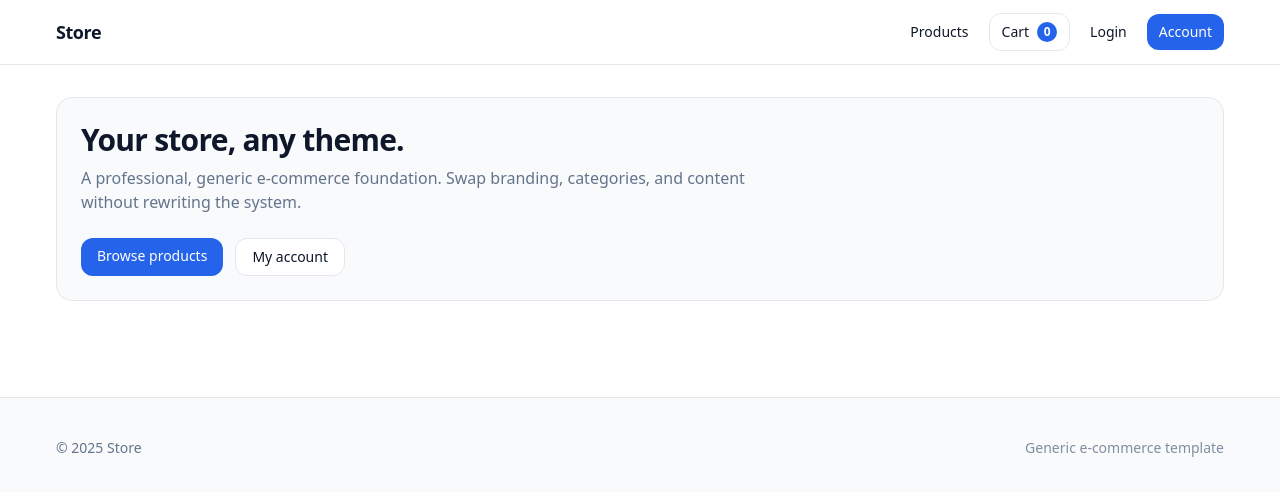
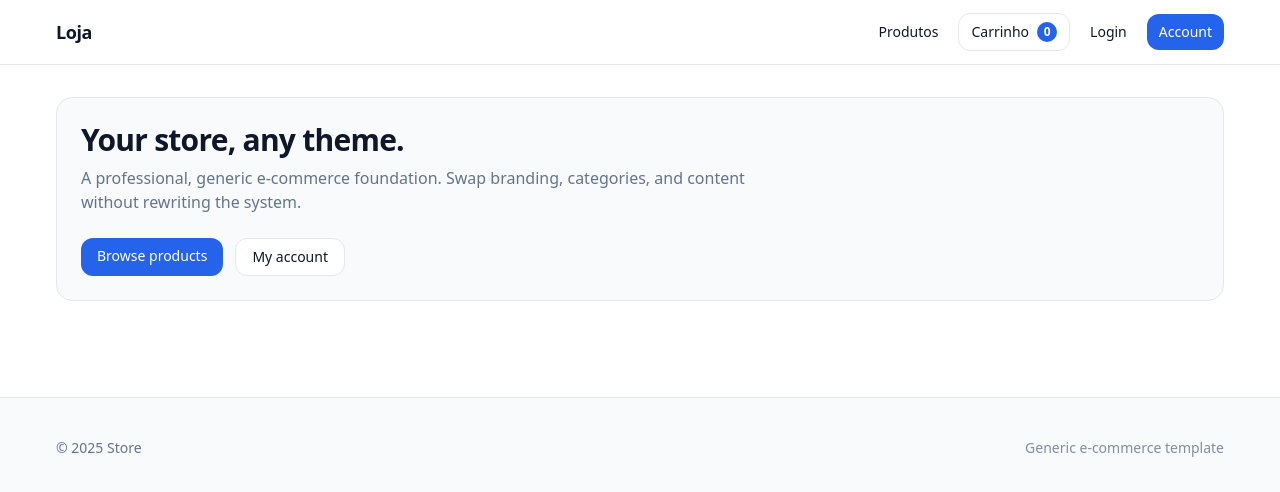
Before and after one commit to fjuncal/ecommerce-web, a Next.js app: page / in a window 1280 px wide. Shown: the top 492 px of the page. Built offline with nearby package versions, Linux system fonts and the light colour scheme.

Commit message:
Colocando em portugues o projeto

```diff
--- a/src/ui/layout/Header.tsx
+++ b/src/ui/layout/Header.tsx
@@ -1,6 +1,5 @@
 import Link from "next/link";
 import Container from "@/ui/layout/Container";
-import SearchInput from "@/ui/components/SearchInput";
 
 export default function Header() {
 	return (
@@ -12,23 +11,23 @@ export default function Header() {
 						href="/"
 						className="shrink-0 text-lg font-semibold tracking-tight text-(--color-text-primary)"
 					>
-						Store
+						Loja
 					</Link>
 
 					{/* Actions */}
 					<div className="flex shrink-0 items-center gap-2">
 						<Link
-							href="/products"
+							href="/produtos"
 							className="hidden rounded-lg px-3 py-2 text-sm text-(--color-text-primary) hover:bg-(--color-surface) sm:inline-flex"
 						>
-							Products
+							Produtos
 						</Link>
 
 						<Link
-							href="/cart"
+							href="/carrinho"
 							className="inline-flex items-center rounded-lg border border-(--color-border) px-3 py-2 text-sm text-(--color-text-primary) hover:bg-(--color-surface)"
 						>
-							Cart
+							Carrinho
 							<span className="ml-2 inline-flex h-5 min-w-5 items-center justify-center rounded-full bg-(--color-accent) px-1.5 text-xs font-semibold text-white">
 								0
 							</span>
```
Also changed, not shown: src/app/(public)/carrinho/page.tsx (renamed from src/app/(public)/cart/page.tsx), src/app/(public)/produtos/page.tsx (renamed from src/app/(public)/products/page.tsx).
